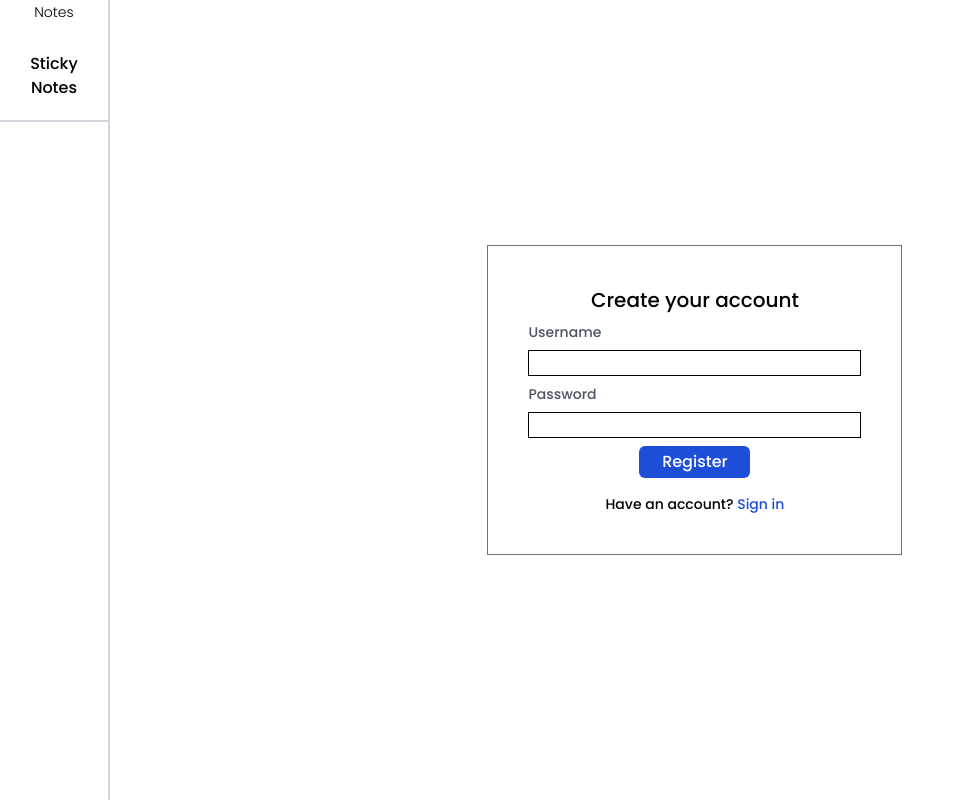
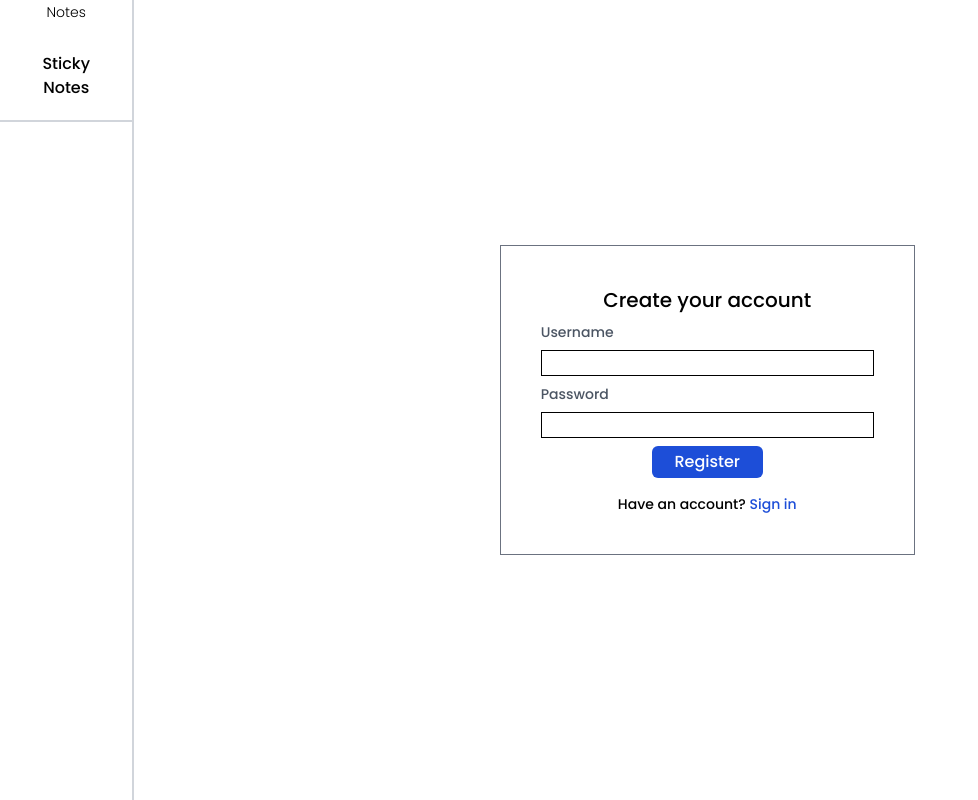
Before and after one commit to notebook-app/front-end, a React (Create React App) app: page / in a window 1280 px wide. Shown: the whole page, without its empty margins (0-978 px from the left). Built offline with nearby package versions, Linux system fonts and the light colour scheme.

Commit message:
Navigation width variable
Automatic recalc main size

```diff
--- a/src/styles/index.css
+++ b/src/styles/index.css
@@ -1,7 +1,12 @@
 @import url('https://fonts.googleapis.com/css2?family=Poppins:wght@200;300;500;600&display=swap');
+
 @tailwind base;
 @tailwind components;
 @tailwind utilities;
+
+:root {
+    --nav-width: 150px;
+}
 
 * {
     box-sizing: border-box;
@@ -18,12 +23,12 @@ body,
 }
 
 nav {
-    width: 120px;
+    width: var(--nav-width);
 }
 
 .view-with-standard-nav {
     height: 100%;
-    width: calc(100% - 120px);
+    width: calc(100% - var(--nav-width));
     float: left;
 }
 
@@ -31,6 +36,7 @@ nav {
     .label {
         @apply text-gray-600 text-sm placeholder:text-gray-500;
     }
+
     .input {
         @apply border-black border px-2;
     }
```
